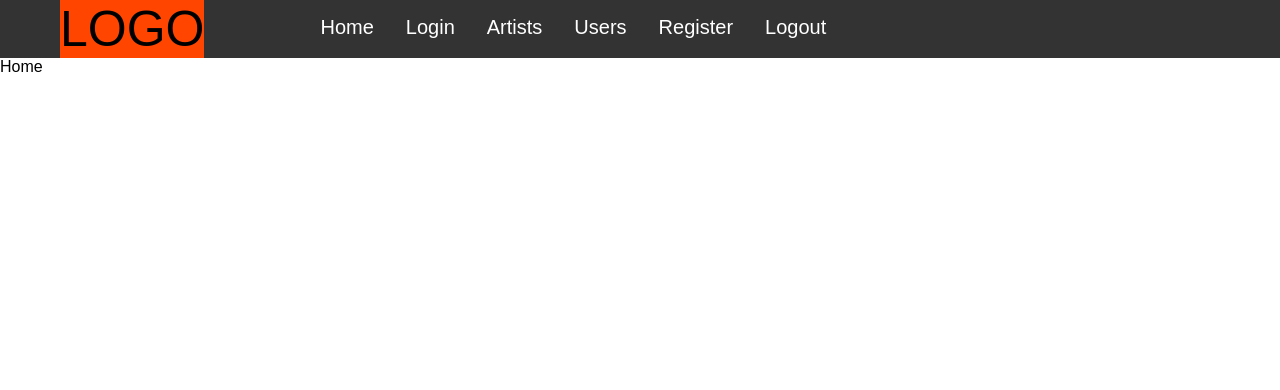
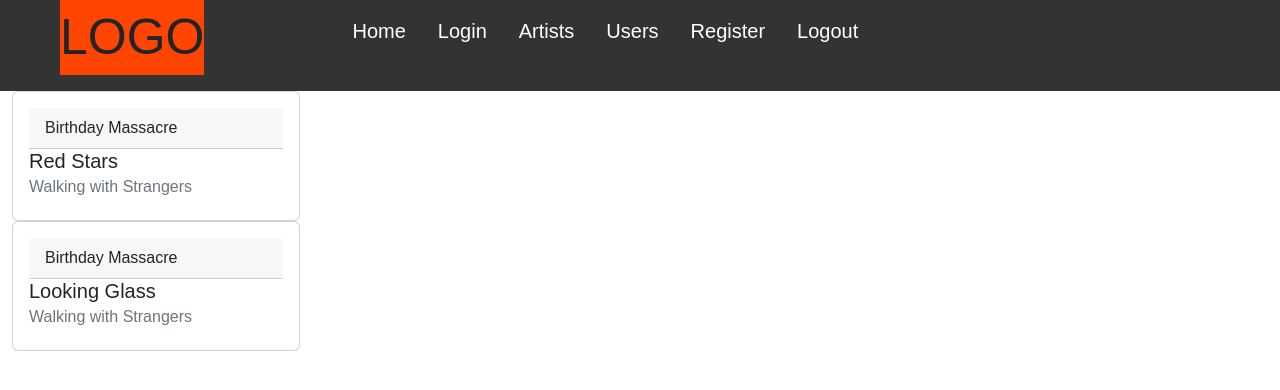
Before and after one commit to CodecoolGlobal/el-proyecte-grande-sprint-1-csharp-KisLorand, a React (Create React App) app in the folder Badcamp/Frontend/: page / in a window 1280 px wide. Shown: the top 390 px of the page. Built offline with nearby package versions, Linux system fonts and the light colour scheme.

Commit message:
add: bootstrap

```diff
--- a/Badcamp/Frontend/src/App.jsx
+++ b/Badcamp/Frontend/src/App.jsx
@@ -1,3 +1,4 @@
+import 'bootstrap/dist/css/bootstrap.min.css';
 import Layout from './components/Layout';
 
 function App() {
--- a/Badcamp/Frontend/src/components/songComponents/SongCard.jsx
+++ b/Badcamp/Frontend/src/components/songComponents/SongCard.jsx
@@ -1,15 +1,17 @@
 import React from 'react'
+import Card from 'react-bootstrap/Card';
 
 
 const SongCard = ({ song }) => {
     return (
-        <div className="card-div">
-            <h2 className="song-title">{song.title}</h2>
-            <p className='song-artist'>{song.artistName}</p>
-            <p className='song-album'>{song.albumName}</p>
-            <p className='song-releaseDate'>{song.releaseDate}</p>
-        </div>
-    )
+        <Card style={{ width: '18rem' }}>
+            <Card.Body>
+                <Card.Header>{song.artistName}</Card.Header>
+                <Card.Title>{song.title}</Card.Title>
+                <Card.Subtitle className="mb-2 text-muted">{song.albumName}</Card.Subtitle>
+            </Card.Body>
+        </Card>
+    );
 }
 
 export default SongCard
--- a/Badcamp/Frontend/src/components/songComponents/SongListing.jsx
+++ b/Badcamp/Frontend/src/components/songComponents/SongListing.jsx
@@ -1,6 +1,8 @@
 import React from 'react'
 import { useState } from 'react'
 import SongCard from './SongCard'
+import Container from 'react-bootstrap/Container';
+
 
 
 
@@ -29,16 +31,16 @@
             "lyrics": "It's a glass cage so I can't pretend You hide beneath the physical I see it coming but I can't defend You cut so deep, my belief is gone My belief is gone, my belief is"        }
     ])
     return (
-        <div class="song-listing">
+        <Container fluid>
             {songs.map((song) => {
                 return (
                     <SongCard
                         key={song.id}
-                        song={song} />
+                        song={song}/>
                 )
             })}
-        </div>
-    )
+        </Container>
+    );
 }
 
 export default SongListing
--- a/Badcamp/Frontend/src/index.jsx
+++ b/Badcamp/Frontend/src/index.jsx
@@ -13,7 +13,7 @@
     <BrowserRouter>
       <Routes>
         <Route path='/' element={<App />}>
-          <Route index element={<Home />}></Route>
+          <Route index element={<SongListing />}></Route>
           <Route exact path='/events' element={<EventPage />}></Route>
           <Route exact path='/songs' element={<SongListing />}></Route>
         </Route>
```
